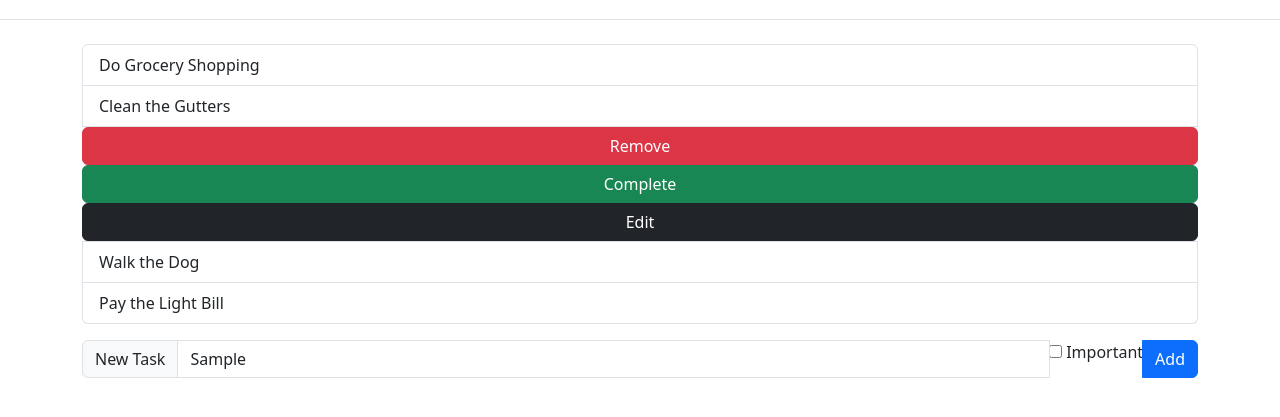
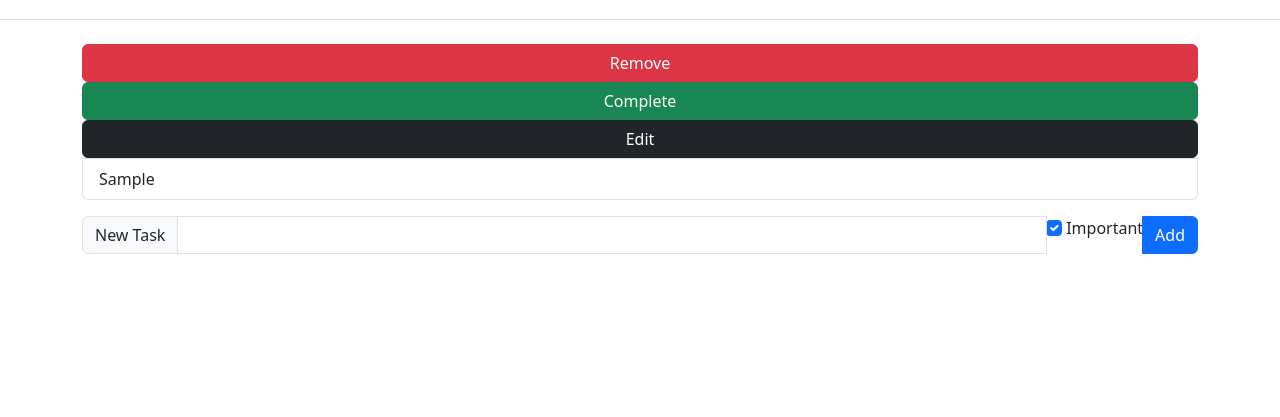
Before and after one commit to Dagbas/js-group-project2, a plain HTML site: page index.html in a window 1280 px wide. Both pictures are taken after typing "Sample" into the empty fields and a click on the button "Add". Shown: the part 69-486 px from the top of the page. Drawn offline with nearby package versions, Linux system fonts and the light colour scheme.

Commit message:
add Array and addItem function

```diff
--- a/index.html
+++ b/index.html
@@ -16,12 +16,12 @@
   </header>
   <div class="container">
     <ul id="todoList" class="list-group">
-      <li class="list-group-item todoItem" aria-current="true">Do Grocery Shopping</li>
-      <li class="list-group-item">Clean the Gutters</li>
+      <!-- <li class="list-group-item todoItem" aria-current="true">Do Grocery Shopping</li> -->
+      <!-- <li class="list-group-item">Clean the Gutters</li> -->
       <button class="btn btn-danger">Remove</button><button class="btn btn-success">Complete</button>
       <button class="btn btn-dark">Edit</button>
-      <li class="list-group-item">Walk the Dog</li>
-      <li class="list-group-item"> Pay the Light Bill </li>
+      <!-- <li class="list-group-item">Walk the Dog</li>
+      <li class="list-group-item"> Pay the Light Bill </li> -->
     </ul>
   </div>
   <form>
@@ -31,7 +31,9 @@
         <span class="input-group-text" id="inputGroup-sizing-default">New Task</span>
         <input id="todoInput" type="text" class="form-control" aria-label="Sizing example input"
           aria-describedby="inputGroup-sizing-default">
-        <label for="importantTodo"><input type="checkbox" name="importantTodo" id="isImportantTodo" /> Important</label>
+        <label for="importantTodo"><input checked type="checkbox" name="importantTodo" id="isImportantTodo"
+            class="form-check-input" />
+          Important</label>
         <button type="button" class="btn btn-primary">Add</button>
 
       </div>
@@ -40,6 +42,7 @@
   <script src="https://cdn.jsdelivr.net/npm/bootstrap@5.3.0/dist/js/bootstrap.bundle.min.js"
     integrity="sha384-geWF76RCwLtnZ8qwWowPQNguL3RmwHVBC9FhGdlKrxdiJJigb/j/68SIy3Te4Bkz"
     crossorigin="anonymous"></script>
+  <script src="scripts.js"></script>
 </body>
 
 </html>
--- /dev/null
+++ b/scripts.js
@@ -0,0 +1,39 @@
+let todoArray = [];
+
+let addTodo = document
+	.querySelector('.btn-primary')
+	.addEventListener('click', addItem);
+
+// let todoList = document.querySelector('#todoList');
+// let todoInput = document.querySelector('#todoInput').textContent;
+// let newTodo = document.createElement('li');
+let removeTodo = document
+	.querySelector('.btn-danger')
+	.addEventListener('click', removeItem);
+let completeTodo = document.querySelector('.btn-success');
+let isImportantTodo = document.querySelector('#isImportantTodo');
+console.log(isImportantTodo);
+
+function addItem(click) {
+	click.preventDefault();
+	let todoList = document.querySelector('#todoList');
+	let todoInput = document.querySelector('#todoInput').value;
+	let newTodo = document.createElement('li');
+	if (todoInput != '') {
+		newTodo.textContent = todoInput;
+		if (isImportantTodo.checked) {
+			newTodo.className = 'list-group-item todoItem important';
+		} else {
+			newTodo.className = 'list-group-item todoItem';
+		}
+		todoArray.push(todoList.appendChild(newTodo));
+		console.log(todoArray);
+		document.querySelector('#todoInput').value = '';
+	} else {
+		alert('Please add a Task!');
+	}
+}
+
+function removeItem(click) {
+	todoList.removeChild(click);
+}
```
